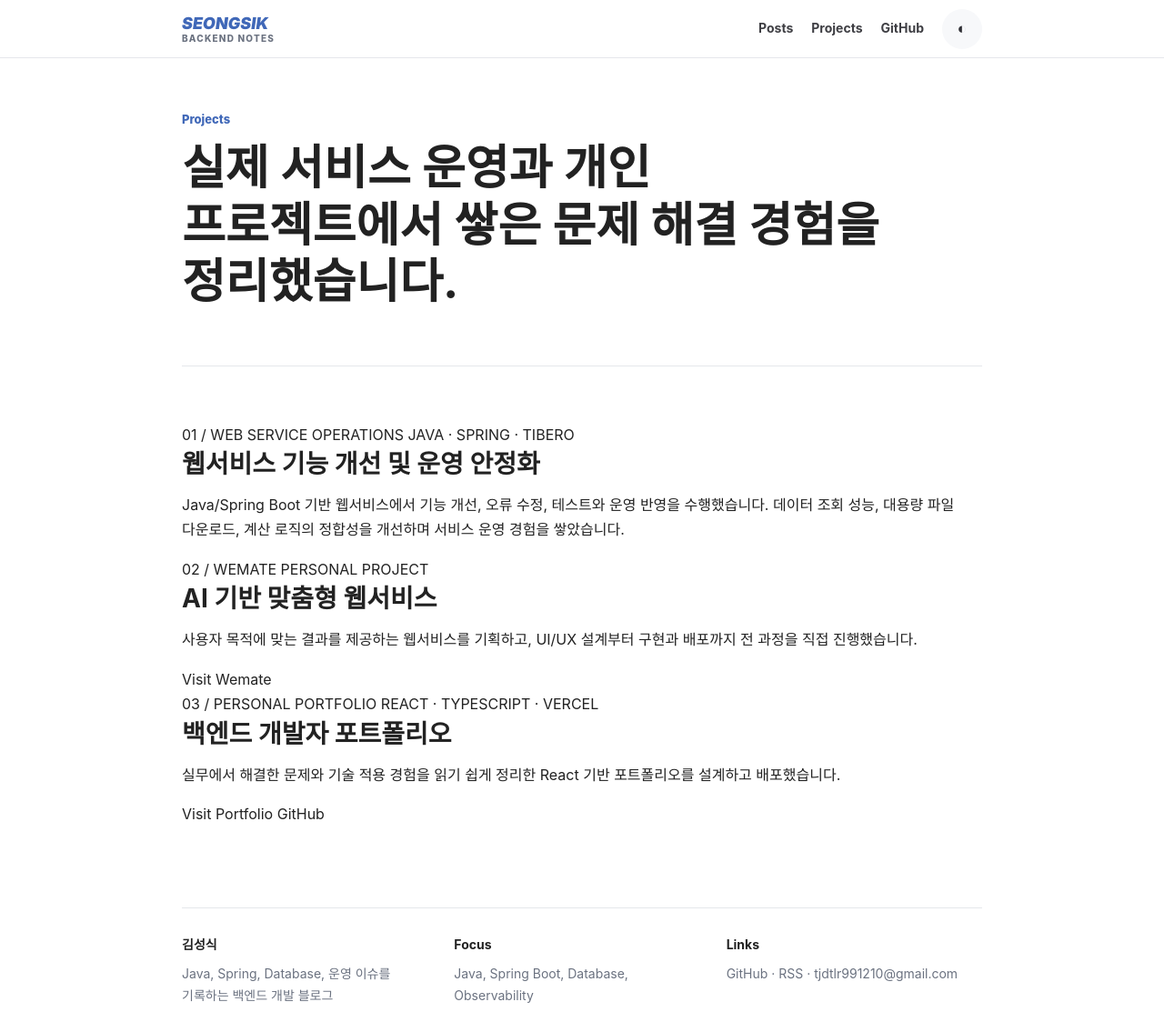
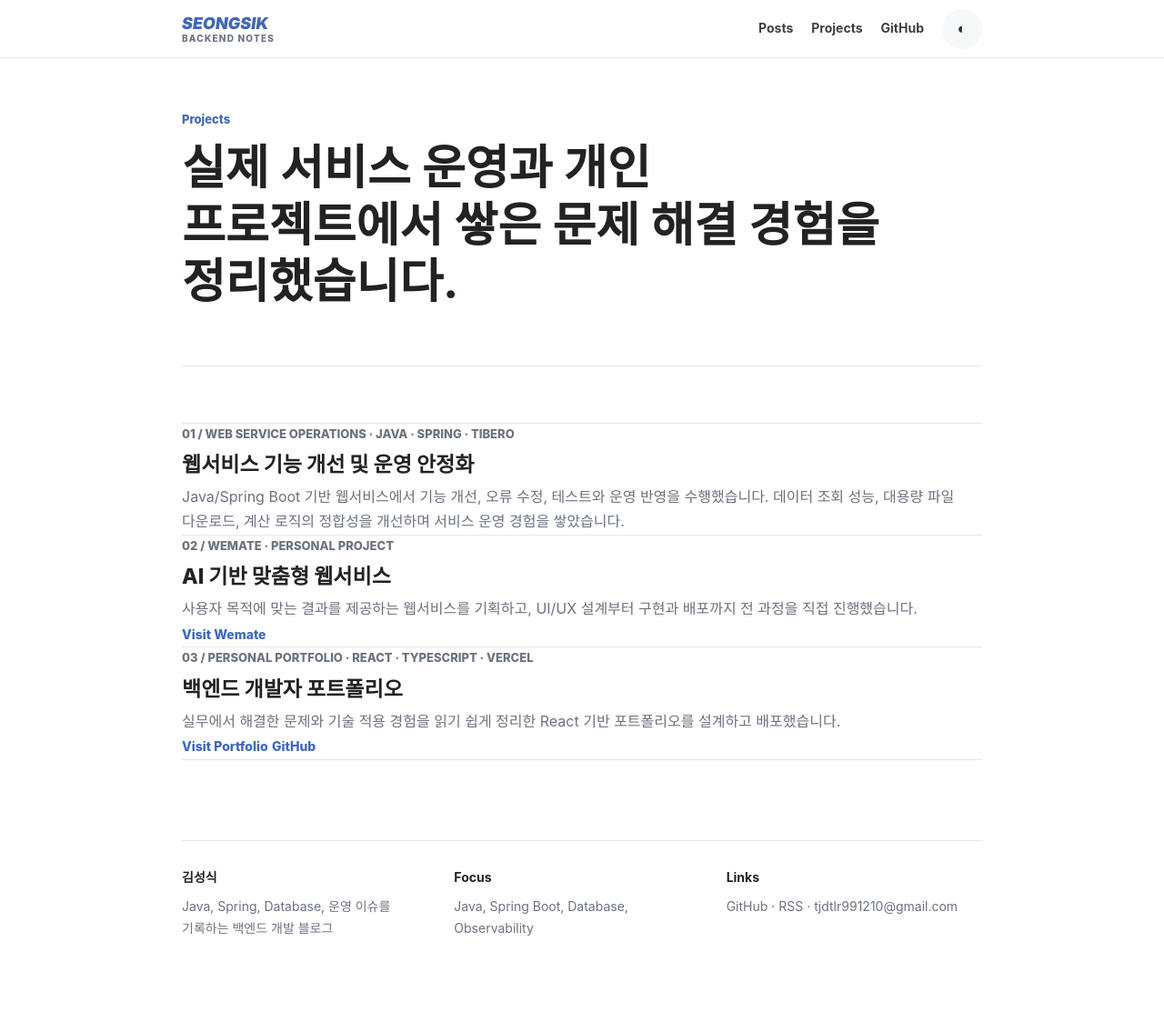
Before and after one commit to seongsik082/seongsik082.github.io, a Jekyll site: the page built from projects.md, in a window 1280 px wide and 1135 px high. Shown: the whole window at 91% size. Built offline with Jekyll 4.4.1, drawn with Linux system fonts in a browser that asks for light colours; some web fonts are replaced.

Commit message:
Use editorial list layout for projects

```diff
--- a/projects.md
+++ b/projects.md
@@ -9,12 +9,9 @@ permalink: /projects/
   <h1>실제 서비스 운영과 개인 프로젝트에서 쌓은 문제 해결 경험을 정리했습니다.</h1>
 </section>
 
-<section class="project-list">
-  <article class="project-row">
-    <div class="project-meta">
-      <span>01 / WEB SERVICE OPERATIONS</span>
-      <span>JAVA · SPRING · TIBERO</span>
-    </div>
+<section class="post-list project-list">
+  <article class="post-row project-row">
+    <p class="section-label">01 / WEB SERVICE OPERATIONS · JAVA · SPRING · TIBERO</p>
     <h2>웹서비스 기능 개선 및 운영 안정화</h2>
     <p>
       Java/Spring Boot 기반 웹서비스에서 기능 개선, 오류 수정, 테스트와 운영 반영을 수행했습니다.
@@ -22,32 +19,24 @@ permalink: /projects/
     </p>
   </article>
 
-  <article class="project-row">
-    <div class="project-meta">
-      <span>02 / WEMATE</span>
-      <span>PERSONAL PROJECT</span>
-    </div>
+  <article class="post-row project-row">
+    <p class="section-label">02 / WEMATE · PERSONAL PROJECT</p>
     <h2>AI 기반 맞춤형 웹서비스</h2>
     <p>
       사용자 목적에 맞는 결과를 제공하는 웹서비스를 기획하고, UI/UX 설계부터 구현과 배포까지 전 과정을 직접 진행했습니다.
     </p>
-    <div class="project-links">
-      <a href="https://marakihau.vercel.app/">Visit Wemate</a>
-    </div>
+    <p class="project-links"><a class="text-link" href="https://marakihau.vercel.app/">Visit Wemate</a></p>
   </article>
 
-  <article class="project-row">
-    <div class="project-meta">
-      <span>03 / PERSONAL PORTFOLIO</span>
-      <span>REACT · TYPESCRIPT · VERCEL</span>
-    </div>
+  <article class="post-row project-row">
+    <p class="section-label">03 / PERSONAL PORTFOLIO · REACT · TYPESCRIPT · VERCEL</p>
     <h2>백엔드 개발자 포트폴리오</h2>
     <p>
       실무에서 해결한 문제와 기술 적용 경험을 읽기 쉽게 정리한 React 기반 포트폴리오를 설계하고 배포했습니다.
     </p>
-    <div class="project-links">
-      <a href="https://portfolio2026-seven-livid.vercel.app">Visit Portfolio</a>
-      <a href="https://github.com/seongsik082">GitHub</a>
-    </div>
+    <p class="project-links">
+      <a class="text-link" href="https://portfolio2026-seven-livid.vercel.app">Visit Portfolio</a>
+      <a class="text-link" href="https://github.com/seongsik082">GitHub</a>
+    </p>
   </article>
 </section>
```
